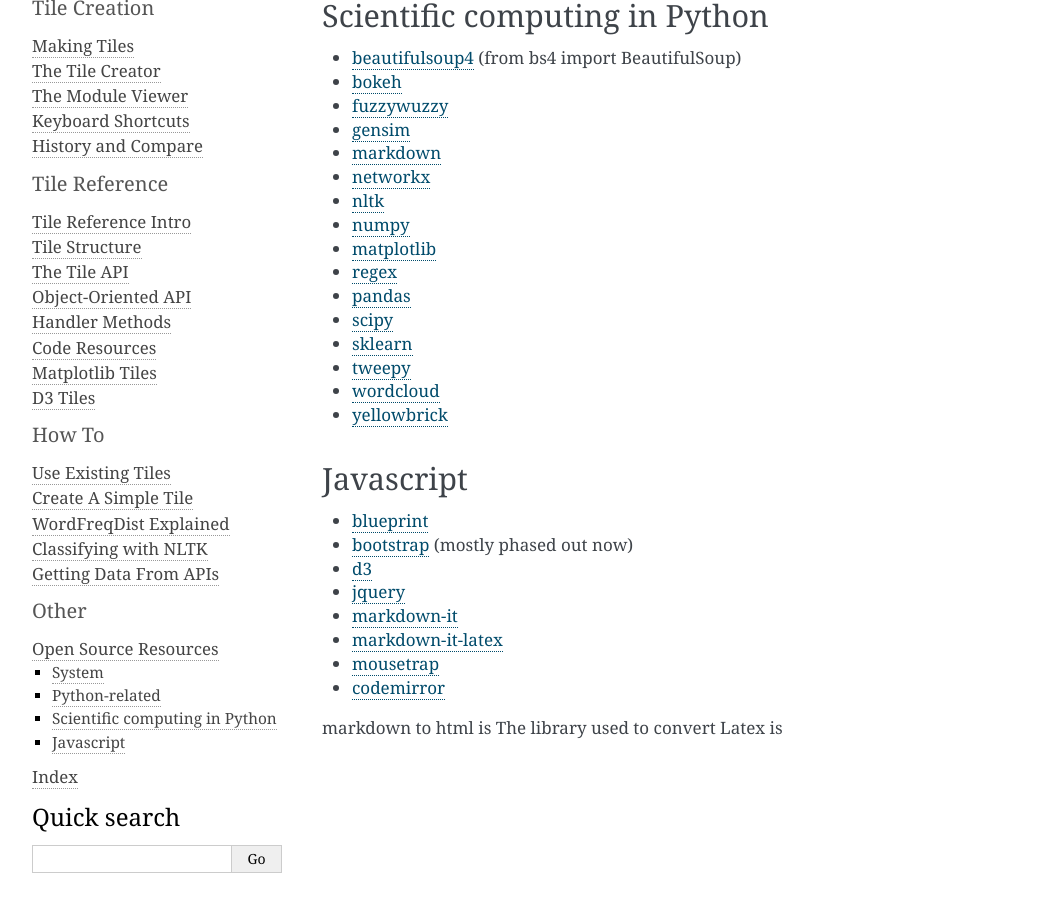
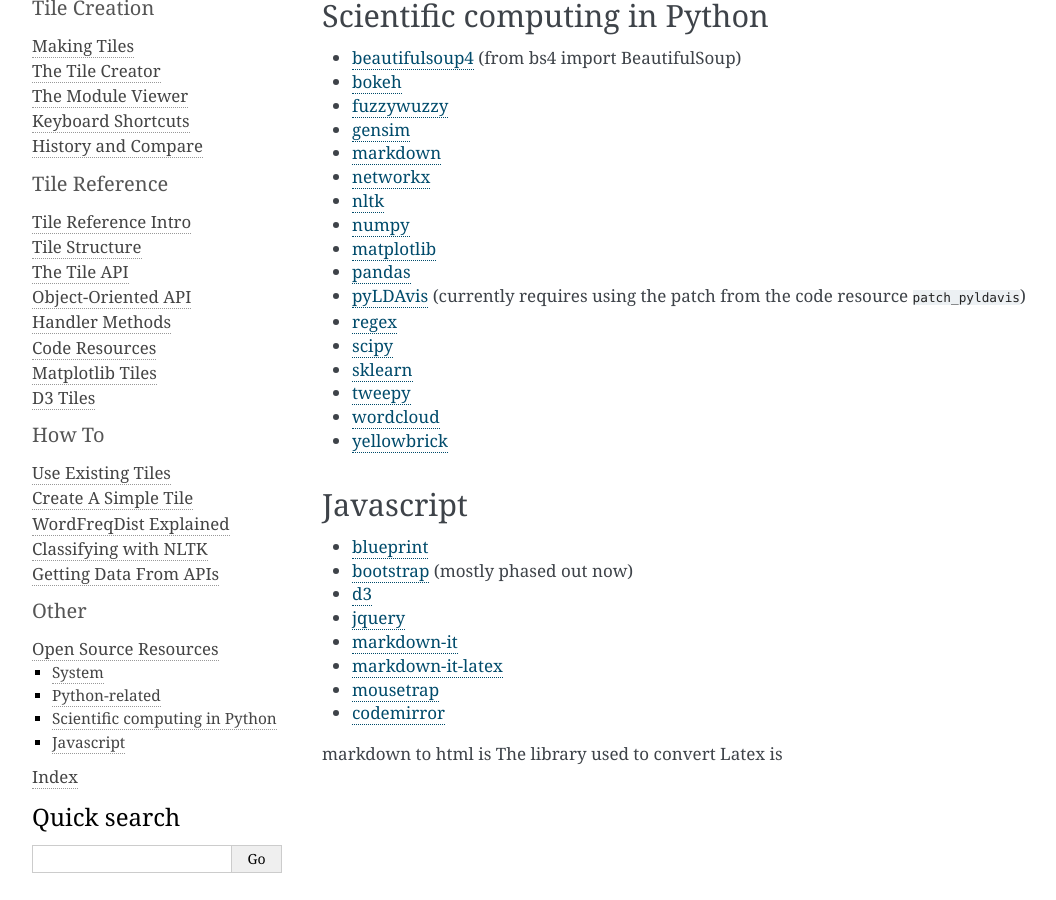
Before and after one commit to bsherin/tacticdocs, a Sphinx documentation site: the page built from docs/open-source-resources.rst, in a window 1280 px wide and 900 px high, scrolled down 517 px. Shown: the whole window, without its empty margins (18-1074 px from the left). Built offline with Sphinx 7.4.7, drawn with Linux system fonts in a browser that asks for light colours.

Commit message:
small change

```diff
--- a/docs/open-source-resources.rst
+++ b/docs/open-source-resources.rst
@@ -30,8 +30,10 @@
 -  `nltk <http://www.nltk.org>`__
 -  `numpy <http://www.numpy.org>`__
 -  `matplotlib <https://matplotlib.org>`__
+-  `pandas <http://pandas.pydata.org>`__
+-  `pyLDAvis <https://pyldavis.readthedocs.io/en/latest/#>`__ (currently requires using the patch from the
+   code resource ``patch_pyldavis``)
 -  `regex <https://pypi.org/project/regex/>`__
--  `pandas <http://pandas.pydata.org>`__
 -  `scipy <http://scipy.org>`__
 -  `sklearn <http://scikit-learn.org/stable/index.html>`__
 -  `tweepy <https://www.tweepy.org/>`__
```
Also changed, not shown: 5 other files.
